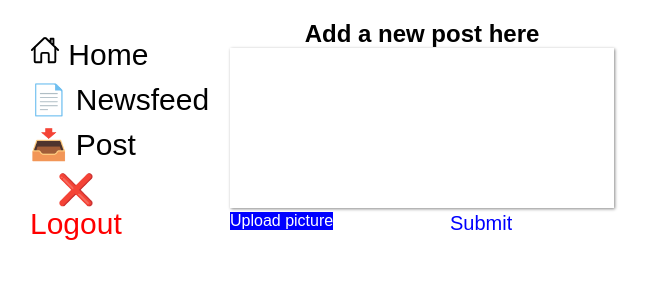
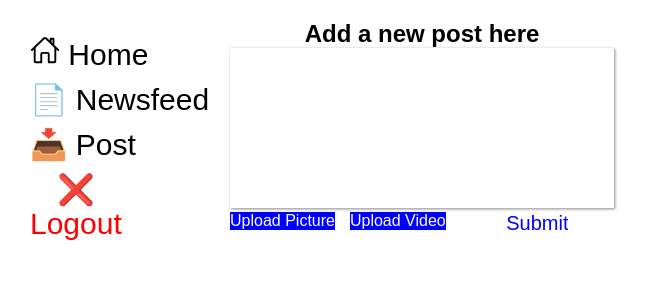
Before and after one commit to Joe-Powell/antisocial_media, a PHP site: page /post.php in a window 1280 px wide. Shown: the top 300 px of the page, without its empty margins (0-649 px from the left). Run offline with PHP 8.4, Linux system fonts and the light colour scheme; the visitor is signed in with stand-in values (Sample User, id 1); some libraries are stand-ins or nearby versions.

Commit message:
Update addpostform.php

```diff
--- a/addpostform.php
+++ b/addpostform.php
@@ -4,13 +4,26 @@
          <input type="hidden" name="author" value="<?php echo  $_SESSION['username'] ?>">
          <input type="hidden" name="inputId" value="<?php echo $_SESSION['userId']; ?>">
 
+
+
+
+
+
+
+
        <div class='textAreaDiv'>
             <h2>Add a new post here</h2>
-            <textarea name="body" type='text' >
+            <textarea name="body" type='text' autofocus>
             </textarea><br>
             <input type='file' name='file' id='file' hidden="hidden"  >
-            <label for="file" class='fileLabel'>Upload picture</label>
-            <span class='spanCatchFile'></span>
+            <label for="file" class='fileLabel'>Upload Picture</label>
+
+            <input type='file' name='videoFile' id='videoFile' hidden="hidden"  >
+            <label for="videoFile" class='fileLabel'>Upload Video</label>
+
+            <span class='spanImageFile'></span>
+            <span class='spanVideoFile'></span>
+
             <input type="submit" name="submit" value="Submit" id='submit'>
 
 
```
